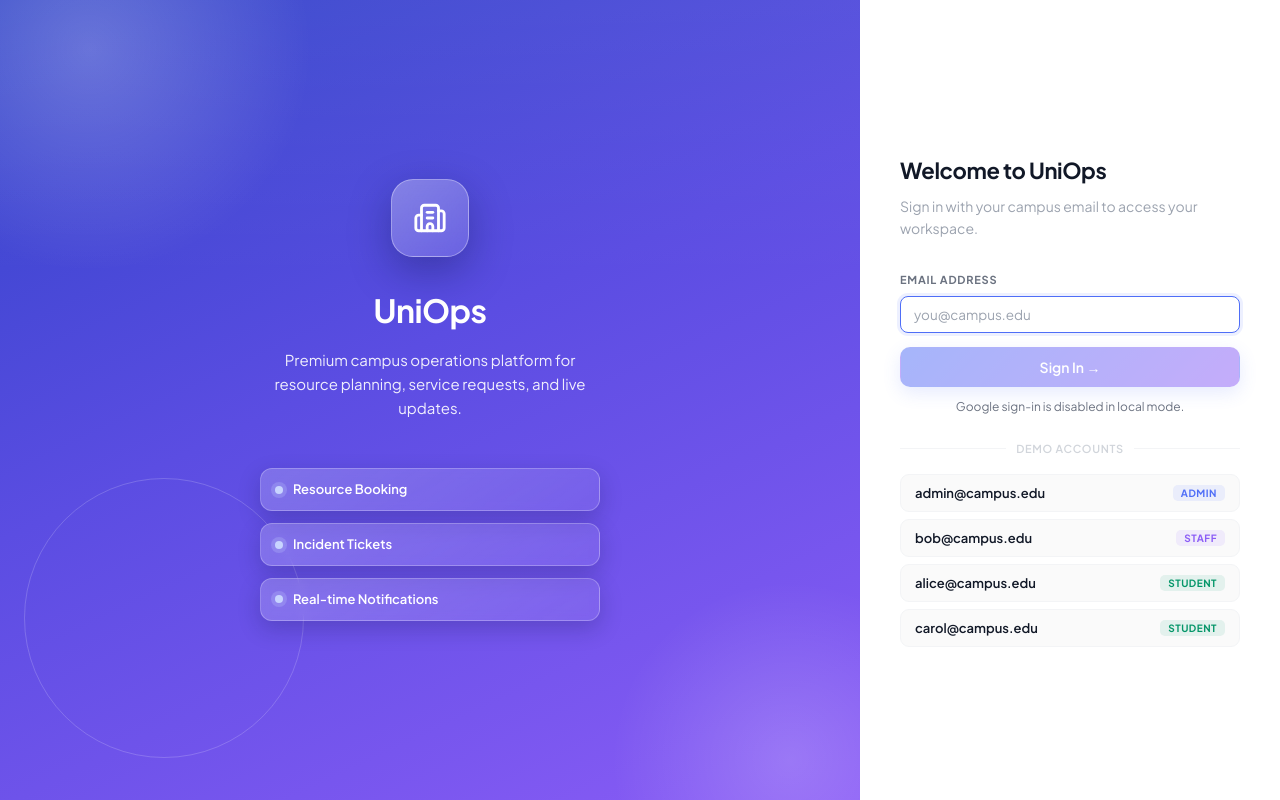
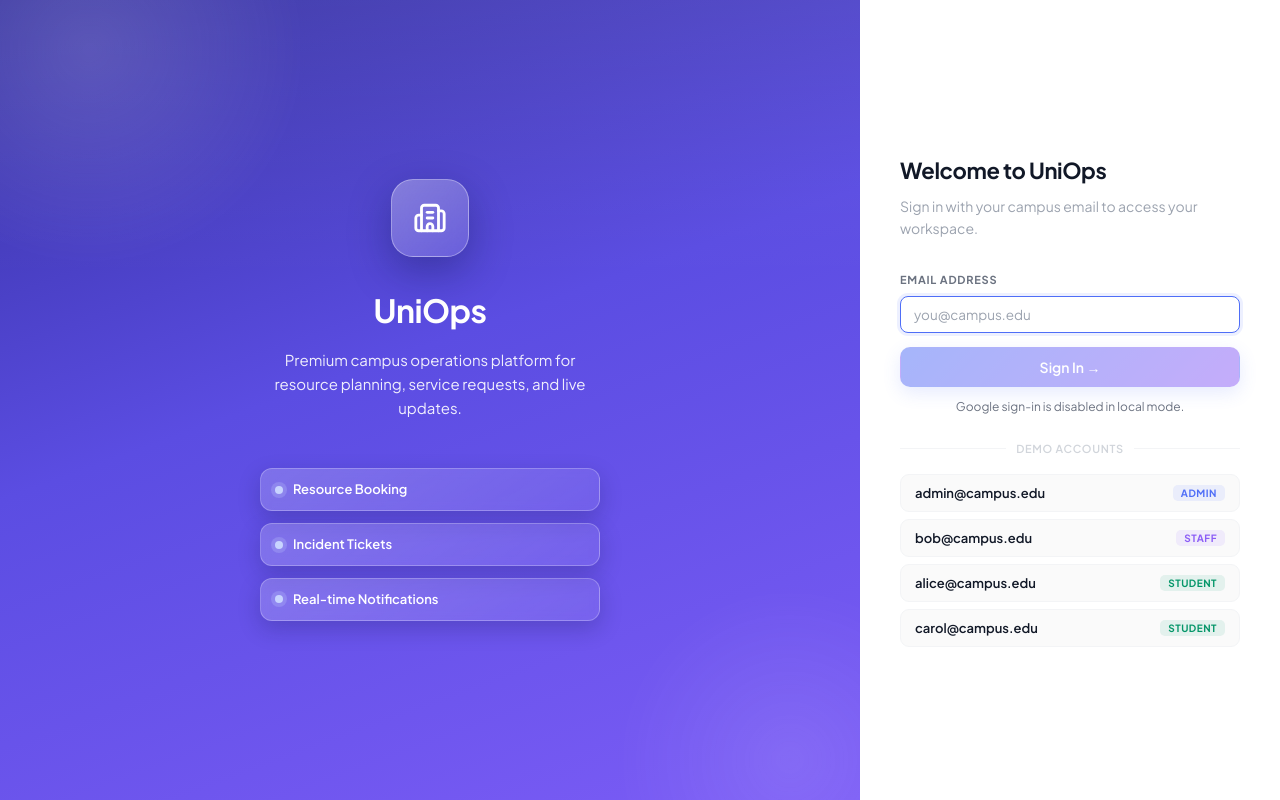
Before and after one commit to Tashzzz/UniOps, a React app in the folder frontend/: page /login in a window 1280 px wide. Built offline with nearby package versions, Linux system fonts and the light colour scheme; no server answers; the HTML template or start-up script is replaced by a standard one.

Commit message:
login page ui

```diff
--- a/frontend/src/pages/LoginPage.jsx
+++ b/frontend/src/pages/LoginPage.jsx
@@ -120,25 +120,16 @@ export default function LoginPage() {
   }
 
   return (
-    <div style={{
-      minHeight: '100vh', display: 'flex',
-      background: 'linear-gradient(135deg, #f0f3ff 0%, #f5f0ff 50%, #f0f7ff 100%)',
-    }}>
+    <div className="login-root">
       {/* Left panel — branding */}
-      <div style={{
-        flex: 1, display: 'flex', flexDirection: 'column',
-        alignItems: 'center', justifyContent: 'center',
-        padding: '48px',
-        background: 'linear-gradient(155deg, #2f43c8 0%, #5b4de2 45%, #8a5cf6 100%)',
-        position: 'relative', overflow: 'hidden',
-      }}>
+      <div className="login-left">
         {/* Decorative circles */}
-        <div style={{ position: 'absolute', width: 460, height: 460, borderRadius: '50%', background: 'radial-gradient(circle, rgba(255,255,255,0.22) 0%, rgba(255,255,255,0) 68%)', top: -180, left: -140 }} />
-        <div style={{ position: 'absolute', width: 360, height: 360, borderRadius: '50%', background: 'radial-gradient(circle, rgba(255,255,255,0.18) 0%, rgba(255,255,255,0) 70%)', bottom: -140, right: -110 }} />
-        <div style={{ position: 'absolute', width: 280, height: 280, borderRadius: '50%', border: '1px solid rgba(255,255,255,0.18)', bottom: 42, left: 24 }} />
-        <div style={{ position: 'absolute', inset: 0, background: 'linear-gradient(180deg, rgba(255,255,255,0.05) 0%, rgba(255,255,255,0) 35%)' }} />
+        <div className="decor-circle big" />
+        <div className="decor-circle med" />
+        <div className="decor-circle ring" />
+        <div className="decor-fade" />
 
-        <div style={{ position: 'relative', textAlign: 'center', color: '#fff', maxWidth: 340 }}>
+        <div className="brand-box">
           <div style={{
             width: 78, height: 78, borderRadius: 22, margin: '0 auto 28px',
             background: 'linear-gradient(145deg, rgba(255,255,255,0.3), rgba(255,255,255,0.12))',
@@ -182,11 +173,7 @@ export default function LoginPage() {
       </div>
 
       {/* Right panel — login form */}
-      <div style={{
-        width: 420, display: 'flex', flexDirection: 'column',
-        justifyContent: 'center', padding: '48px 40px',
-        background: '#fff',
-      }}>
+      <div className="login-right">
         <div style={{ marginBottom: 32 }}>
           <h2 style={{ fontFamily: "'Plus Jakarta Sans'", fontSize: 22, fontWeight: 700, letterSpacing: '-0.4px', marginBottom: 6 }}>
             Welcome to UniOps
--- a/frontend/src/styles/app.css
+++ b/frontend/src/styles/app.css
@@ -788,6 +788,45 @@ tbody tr:hover td { background: #fafbff; }
   gap: 2px;
 }
 
+/* ── Login page specific tweaks (purple left area only) ───────────────── */
+.login-root {
+  min-height: 100vh;
+  display: flex;
+  background: linear-gradient(135deg, #f0f3ff 0%, #f5f0ff 50%, #f0f7ff 100%);
+}
+.login-left {
+  flex: 1;
+  display: flex;
+  flex-direction: column;
+  align-items: center;
+  justify-content: center;
+  padding: 48px;
+  position: relative;
+  overflow: hidden;
+  color: #fff;
+  background: linear-gradient(160deg, #332f9f 0%, #5b4de2 45%, #7b5cf6 100%);
+}
+.login-left .brand-box { max-width: 340px; text-align: center; }
+.decor-circle { position: absolute; border-radius: 50%; filter: blur(6px); opacity: 0.6; }
+.decor-circle.big { width: 460px; height: 460px; top: -180px; left: -140px; background: radial-gradient(circle, rgba(255,255,255,0.22) 0%, rgba(255,255,255,0) 68%); }
+.decor-circle.med { width: 360px; height: 360px; bottom: -140px; right: -110px; background: radial-gradient(circle, rgba(255,255,255,0.16) 0%, rgba(255,255,255,0) 70%); }
+.decor-circle.ring { width: 280px; height: 280px; bottom: 42px; left: 24px; border: 1px solid rgba(255,255,255,0.12); background: transparent; }
+.decor-fade { position: absolute; inset: 0; background: linear-gradient(180deg, rgba(255,255,255,0.06) 0%, rgba(255,255,255,0) 35%); pointer-events: none; }
+.login-left h1, .login-left p { color: #fff; }
+.login-right {
+  width: 420px;
+  display: flex;
+  flex-direction: column;
+  justify-content: center;
+  padding: 48px 40px;
+  background: #fff;
+}
+@media (max-width: 900px) {
+  .login-right { width: 100%; padding: 40px; }
+  .login-left { display: none; }
+  .login-root { background: var(--bg); }
+}
+
 .resource-demand-chip {
   margin-top: 2px;
   border-radius: 999px;
```
